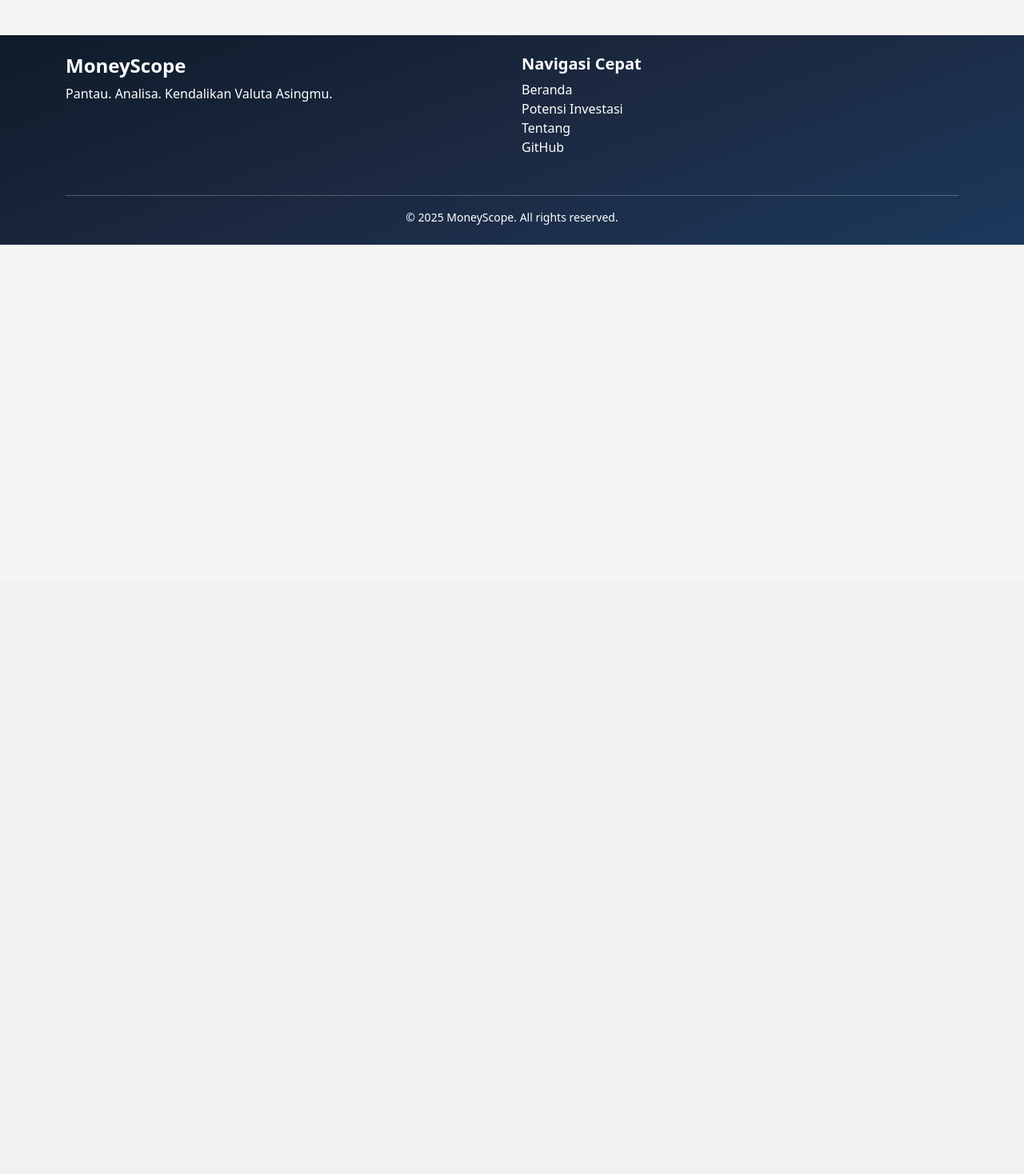
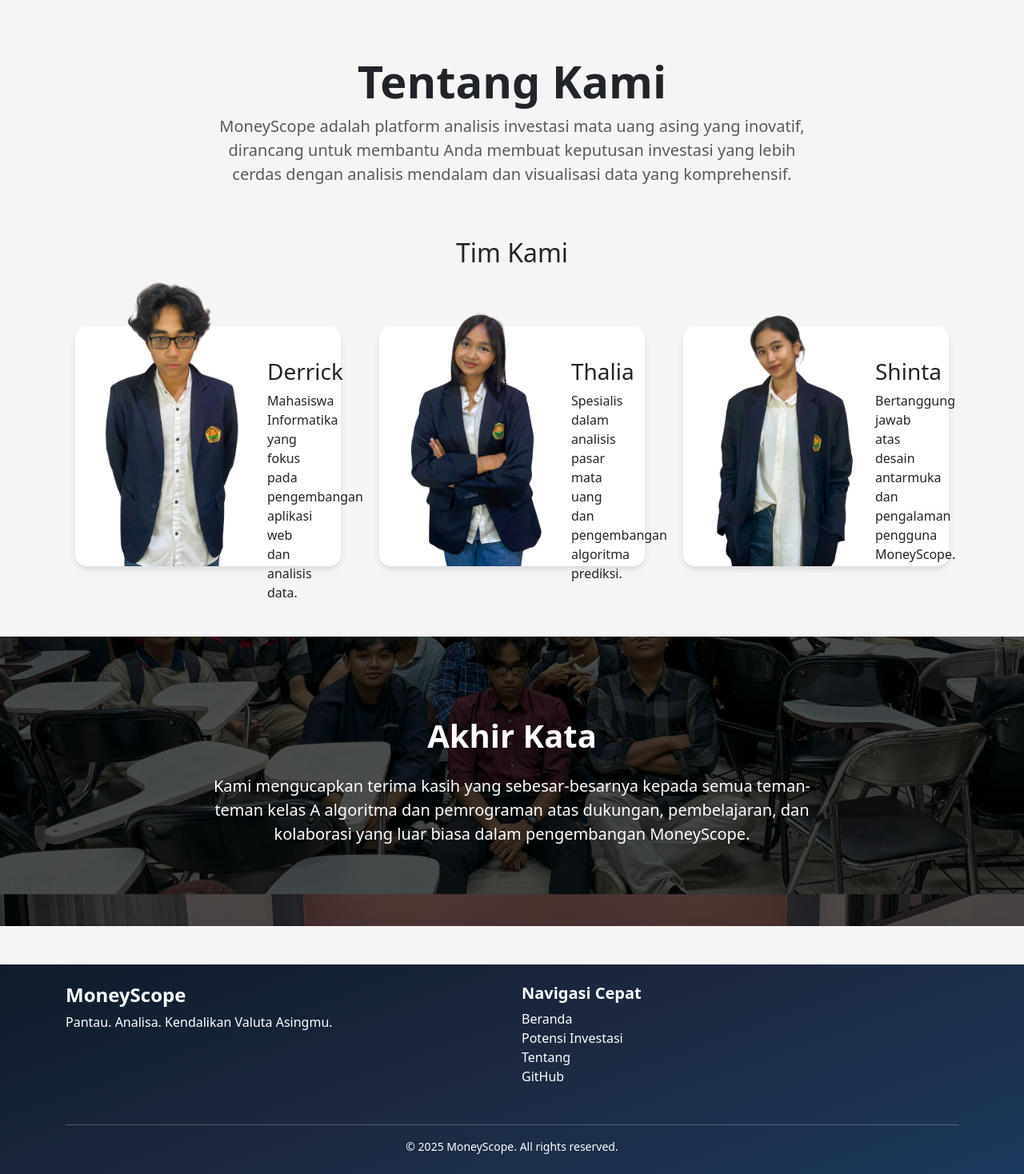
Before and after one commit to Devangaa/Moneyscope, a Flask app: template templates/tentang.html in a window 1280 px wide. Shown: the part 74-1542 px from the top of the page at 80% size. Before the commit the page ends 380 px from the top, so only its background shows below. Run offline with Flask 3, Linux system fonts and the light colour scheme; the template is opened without the code that fills it, so the values that code supplies are empty.

Commit message:
page tentang

```diff
--- a/static/css/style.css
+++ b/static/css/style.css
@@ -206,3 +206,72 @@
 #dropdownPerbandingan {
   padding-right: 2.5rem !important;
 }
+
+.team-card {
+  padding: 20px;
+  height: 300px;
+  background: #fff;
+  border-radius: 15px;
+  box-shadow: 0 4px 6px rgba(0, 0, 0, 0.1);
+  position: relative;
+  margin-bottom: 40px;
+}
+.team-image {
+  width: 200px;
+  height: 400px;
+  object-fit: cover;
+  border-radius: 10px;
+  position: absolute;
+  bottom: 0px;
+  left: 10px;
+}
+.team-info {
+  margin-left: 200px;
+  padding: 20px;
+}
+
+.team-card {
+  padding: 20px;
+  height: 300px;
+  background: #fff;
+  border-radius: 15px;
+  box-shadow: 0 4px 6px rgba(0, 0, 0, 0.1);
+  position: relative;
+  margin-bottom: 40px;
+}
+
+.team-image {
+  width: 200px;
+  height: 400px;
+  object-fit: cover;
+  border-radius: 10px;
+  position: absolute;
+  bottom: 0;
+  left: 20px;
+}
+
+.team-info {
+  margin-left: 200px;
+  padding: 20px;
+}
+
+.thanks-section {
+  position: relative;
+  padding: 100px 0;
+  color: white;
+  text-align: center;  background: linear-gradient(rgba(0, 0, 0, 0.7), rgba(0, 0, 0, 0.7)), url('../4.jpg');
+  background-size: cover;
+  background-position: center -90%;
+  background-attachment: fixed;
+}
+
+.thanks-section h2 {
+  font-size: 2.5rem;
+  margin-bottom: 1.5rem;
+}
+
+.thanks-section p {
+  font-size: 1.25rem;
+  max-width: 800px;
+  margin: 0 auto;
+}
--- a/templates/potensi.html
+++ b/templates/potensi.html
@@ -41,9 +41,8 @@
 </nav>
 
 <section class="container mt-5 pt-4">
-    <!-- Judul -->
     <div class="text-center mb-5 pb-2">
-        <h1 class="display-6 fw-bold">Potensi Investasi</h1>
+        <h1 class="display-4 fw-bold">Potensi Investasi</h1>
         <p class="lead text-muted">Mata Uang Terbaik untuk Investasi Anda Hari Ini</p>
     </div>
 </section>
@@ -76,7 +75,8 @@
                     <p class="text-muted">Pilihan Investasi Menjanjikan</p>
                 </div>
             </div>
-        </div>    </div>
+        </div>
+    </div>
 </div>
 
 <!-- Grafik Perbandingan -->
--- a/templates/tentang.html
+++ b/templates/tentang.html
@@ -7,8 +7,8 @@
   <link href="https://cdn.jsdelivr.net/npm/bootstrap@5.3.3/dist/css/bootstrap.min.css" rel="stylesheet">
   <link rel="stylesheet" href="{{ url_for('static', filename='css/style.css') }}">
 </head>
+
 <body>
-
 <!-- Fixed Top Navbar -->
 <nav class="navbar navbar-expand-lg navbar-dark bg-dark fixed-top">
   <div class="container-fluid">
@@ -42,6 +42,71 @@
   </div>
 </nav>
 
+<section class="container mt-5 pt-4">
+    <div class="text-center mb-5">
+        <h1 class="display-4 fw-bold">Tentang Kami</h1>
+        <div class="row justify-content-center">
+            <div class="col-lg-8">
+                <p class="lead text-muted">
+                    MoneyScope adalah platform analisis investasi mata uang asing yang inovatif,
+                    dirancang untuk membantu Anda membuat keputusan investasi yang lebih cerdas
+                    dengan analisis mendalam dan visualisasi data yang komprehensif.
+                </p>
+            </div>
+        </div>
+    </div>
+
+    <!-- Team Section -->
+    <div class="container my-5">
+        <h2 class="text-center mb-5">Tim Kami</h2>
+        <br>
+        <div class="row g-5">
+            <!-- Team Member 1 -->
+            <div class="col-md-4">
+                <div class="team-card">                    <img src="{{ url_for('static', filename='1.png') }}" alt="Team Member 1" class="team-image">
+                    <div class="team-info">
+                        <h3>Derrick</h3>
+                        <p>Mahasiswa Informatika yang fokus pada pengembangan aplikasi web dan analisis data.</p>
+                    </div>
+                </div>
+            </div>
+
+            <!-- Team Member 2 -->
+            <div class="col-md-4">
+                <div class="team-card">
+                    <img src="{{ url_for('static', filename='2.png') }}" alt="Team Member 2" class="team-image">
+                    <div class="team-info">
+                        <h3>Thalia</h3>
+                        <p>Spesialis dalam analisis pasar mata uang dan pengembangan algoritma prediksi.</p>
+                    </div>
+                </div>
+            </div>
+
+            <!-- Team Member 3 -->
+            <div class="col-md-4">
+                <div class="team-card">
+                    <img src="{{ url_for('static', filename='3.png') }}" alt="Team Member 3" class="team-image">
+                    <div class="team-info">
+                        <h3>Shinta</h3>
+                        <p>Bertanggung jawab atas desain antarmuka dan pengalaman pengguna MoneyScope.</p>
+                    </div>
+                </div>
+            </div>
+        </div>
+    </div>
+</section>
+
+<!-- Thanks Section -->
+<section class="thanks-section">
+    <div class="container">
+        <h2 class="fw-bold mb-4">Akhir Kata</h2>
+        <p class="lead">
+            Kami mengucapkan terima kasih yang sebesar-besarnya kepada semua teman-teman kelas A algoritma dan pemrograman
+            atas dukungan, pembelajaran, dan kolaborasi yang luar biasa dalam pengembangan MoneyScope.
+        </p>
+    </div>
+</section>
+
 <footer class="footer mt-5 text-white">
   <div class="container py-4">
     <div class="row">
```
Also changed, not shown: static/1.png (added), static/2.png (added), static/3.png (added), static/4.jpg (added), static/css/team-styles.css (added).
